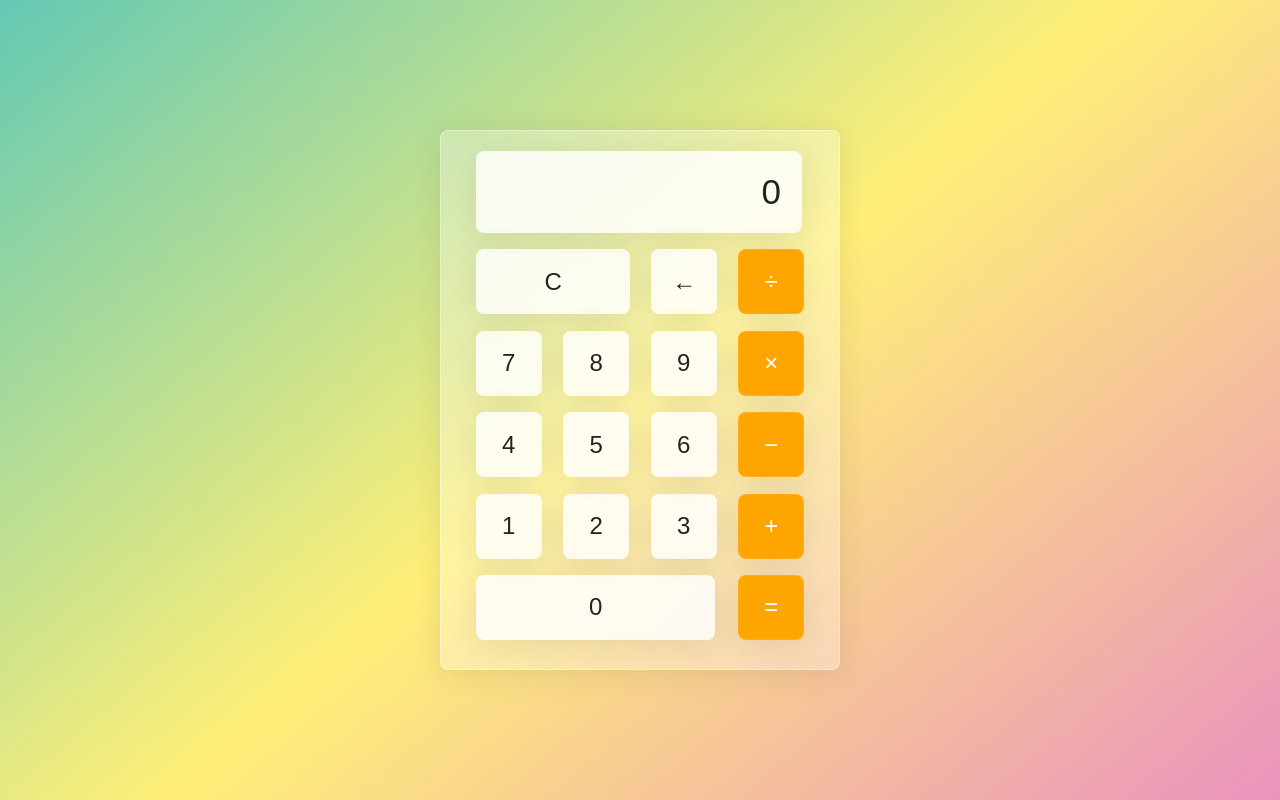
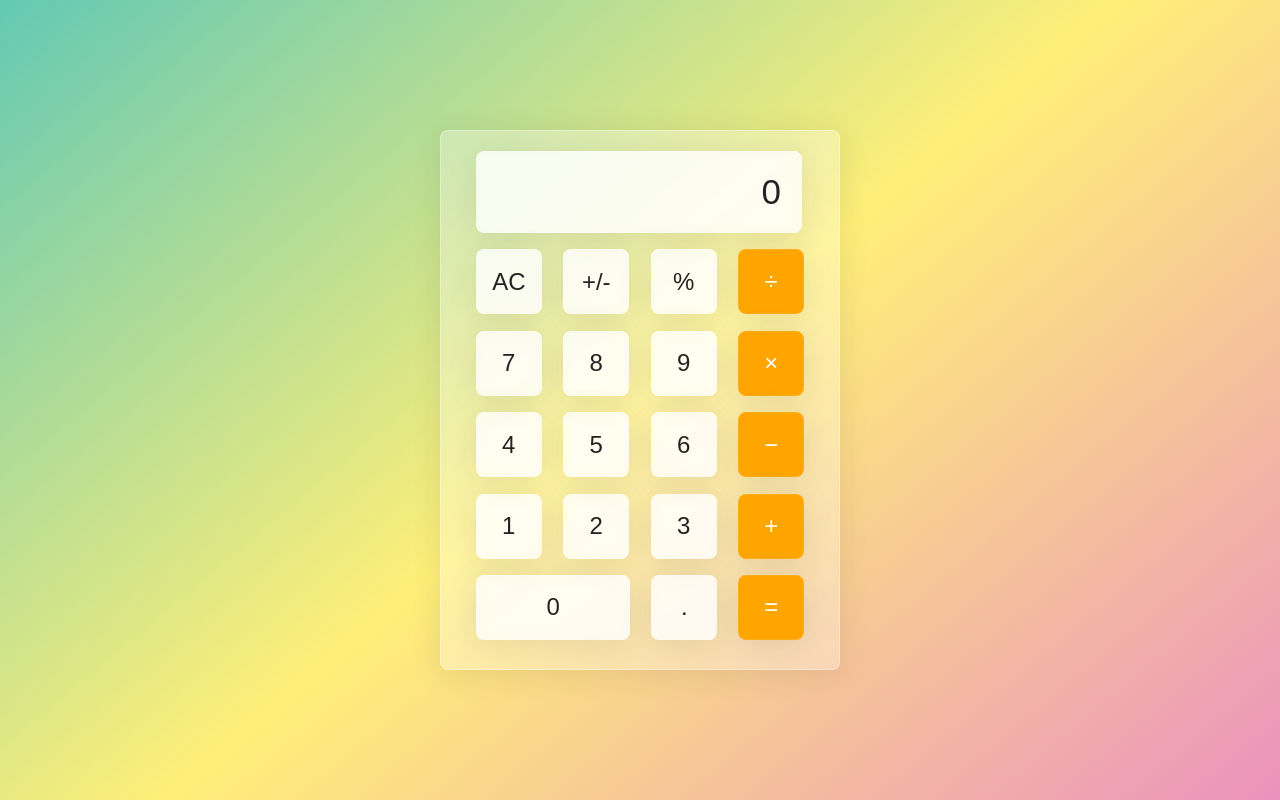
Before and after one commit to ttristann/simple-calculator, a plain HTML site: page index.html in a window 1280 px wide. Drawn offline with Linux system fonts and the light colour scheme.

Commit message:
added apple calculator features

```diff
--- a/index.html
+++ b/index.html
@@ -17,12 +17,15 @@
 
         <section class="calc-buttons"> <!-- these are operators and numbers of the calculator -->
 
-            <div class="calc-button-row"> <!-- clear, enter, and divide buttons-->
-                <button class="calc-button double">
-                    C
+            <div class="calc-button-row"> <!-- All Clear, positive/negative, percentage, and divide buttons-->
+                <button class="calc-button">
+                    AC
                 </button>
-                <button class="calc-button">
-                    &larr;
+                <button class="calc-button"> <!-- have to update the CSS file to remove this functionality-->
+                    +/-
+                </button>
+                <button class=calc-button>
+                    %
                 </button>
                 <button class="calc-button">
                     &divide;
@@ -74,9 +77,12 @@
                 </button>
             </div>
 
-            <div class="calc-button-row"> <!-- 0 and equal button-->
-                <button class="calc-button triple">
+            <div class="calc-button-row"> <!-- 0, .(decimal point), and equal button-->
+                <button class="calc-button double">
                     0
+                </button>
+                <button class="calc-button">
+                    .
                 </button>
                 <button class="calc-button">
                     &equals;
```
